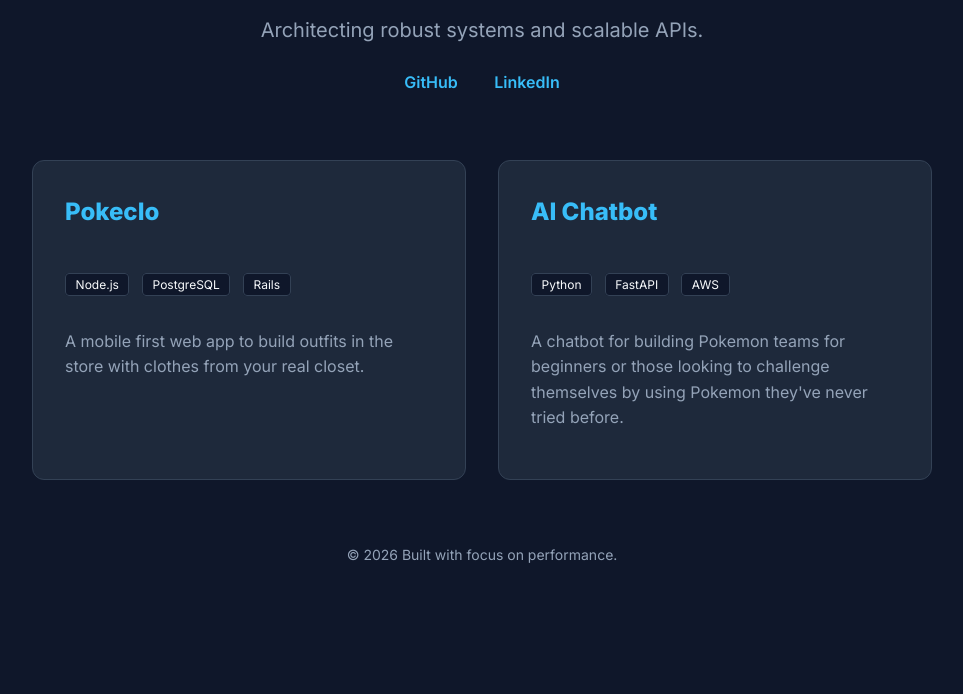
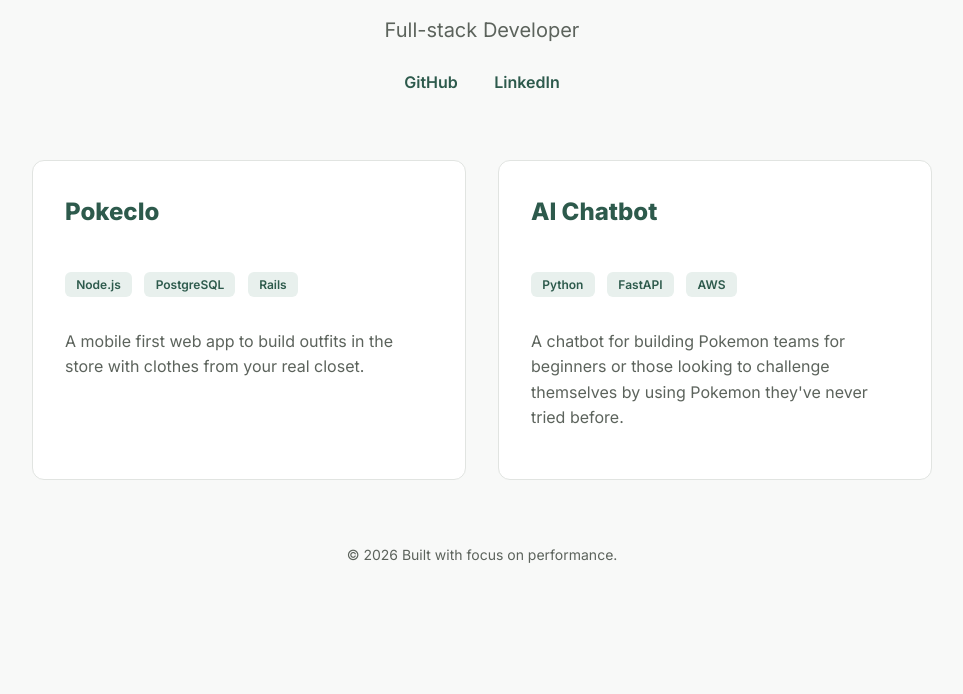
Before and after one commit to GerthIII/portfolio, a plain HTML site: page index.html in a window 1280 px wide. Shown: the part 179-873 px from the top of the page, without its empty margins (158-1121 px from the left). Drawn offline with Linux system fonts and the light colour scheme.

Commit message:
change style to look more welcoming

```diff
--- a/css/styles.css
+++ b/css/styles.css
@@ -1,10 +1,11 @@
 :root {
-  --bg: #0f172a;
-  --card-bg: #1e293b;
-  --text-main: #f8fafc;
-  --text-dim: #94a3b8;
-  --accent: #38bdf8;
-  --transition: all 0.3s ease;
+  --bg: #f8f9f8;          /* Light stone grey/off-white */
+  --card-bg: #ffffff;     /* Pure white */
+  --text-main: #1a1c1a;   /* Deep charcoal */
+  --text-dim: #5c635c;    /* Muted sage-grey */
+  --accent: #2d5a4c;      /* Deep forest green */
+  --accent-light: #e8f0ed; /* Soft mint for tags */
+  --transition: all 0.4s cubic-bezier(0.165, 0.84, 0.44, 1);
 }
 
 body {
@@ -69,22 +70,22 @@
   background: var(--card-bg);
   border-radius: 12px;
   padding: 2rem;
-  border: 1px solid #334155;
+  border: 1px solid #e1e4e1; /* Lighter, cleaner border */
   transition: var(--transition);
   display: flex;
   flex-direction: column;
 }
 
 .card:hover {
-  transform: translateY(-5px);
+  transform: translateY(-8px);
   border-color: var(--accent);
-  box-shadow: 0 10px 30px -10px rgba(0, 0, 0, 0.5);
+  box-shadow: 0 20px 40px -15px rgba(45, 90, 76, 0.15); /* Tinted shadow */
 }
 
 .card h3 {
   margin-top: 0;
   font-size: 1.5rem;
-  color: var(--accent);
+  color: var(--accent); /* Forest green titles */
 }
 
 .card p {
@@ -98,12 +99,13 @@
 
 .tag {
   font-size: 0.75rem;
-  background: #0f172a;
-  padding: 0.2rem 0.6rem;
-  border-radius: 4px;
+  background: var(--accent-light); /* Soft mint background */
+  padding: 0.3rem 0.7rem;
+  border-radius: 6px;
   margin-right: 0.5rem;
-  color: var(--text-main);
-  border: 1px solid #334155;
+  color: var(--accent); /* Dark green text for readability */
+  border: none;
+  font-weight: 600;
 }
 
 .project-link {
--- a/index.html
+++ b/index.html
@@ -14,7 +14,7 @@
 <div class="container">
   <header>
     <h1>Glen Gerth</h1>
-    <p class="subtitle">Architecting robust systems and scalable APIs.</p>
+    <p class="subtitle">Full-stack Developer</p>
     <div class="links">
       <a href="https://github.com/GerthIII" target="_blank">GitHub</a>
       <a href="https://www.linkedin.com/in/glengerth/" target="_blank">LinkedIn</a>
```
